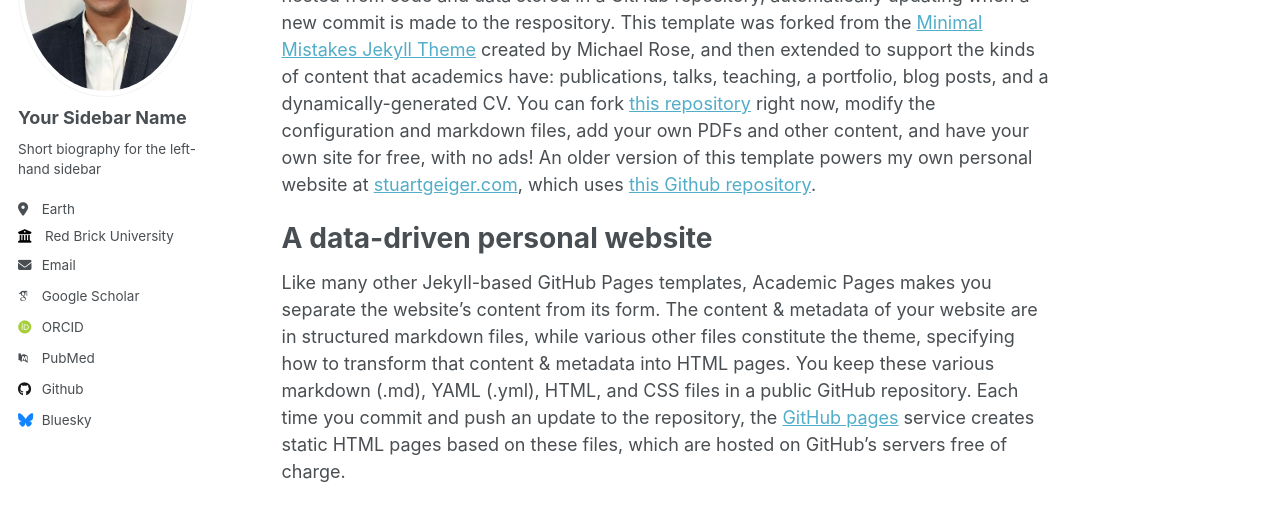
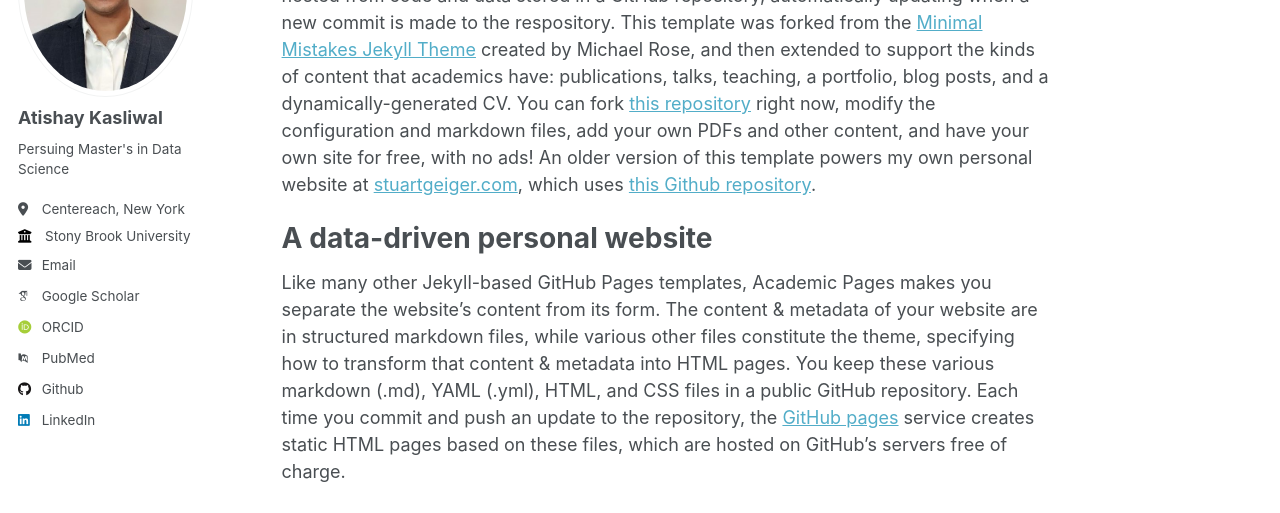
Before and after one commit to atishay-kasliwal/atishay-kasliwal.github.io, a Jekyll site: the page built from _pages/about.md, in a window 1280 px wide. Shown: the part 220-733 px from the top of the page. Built offline with Jekyll 4.4.1, drawn with Linux system fonts in a browser that asks for light colours; some web fonts are replaced.

Commit message:
changing header

```diff
--- a/_config.yml
+++ b/_config.yml
@@ -22,13 +22,13 @@ repository               : "atishay-kasliwal/atishay-kasliwal.github.io"
 author:
   # Biographic information
   avatar           : "profile.png"
-  name             : "Your Sidebar Name"
+  name             : "Atishay Kasliwal"
   pronouns         : # example: "she/her"
-  bio              : "Short biography for the left-hand sidebar"
-  location         : "Earth"
-  employer         : "Red Brick University"
+  bio              : "Persuing Master's in Data Science"
+  location         : "Centereach, New York"
+  employer         : "Stony Brook University"
   uri              : # URL
-  email            : "none@example.org"
+  email            : "katishay@gmail.com"
 
   # Academic websites
   arxiv            : # URL - Update with the correct link to your profile
@@ -43,12 +43,12 @@ author:
   bitbucket        : # Username - Update with your username on the site
   codepen          : # Username
   dribbble         : # Username
-  github           : "academicpages"
+  github           : "atishay-kasliwal"
   kaggle           : # Username
   stackoverflow    : # User number or user number and name (i.e., use "1" or "1/jeff-atwood")
 
   # Social media
-  bluesky          : "bsky.app" # Replace this with you Bluesky username
+  bluesky          : # Replace this with you Bluesky username
   facebook         : # Username
   flickr           : # Username
   foursquare       : # Username
@@ -57,7 +57,7 @@ author:
   keybase          : # Username
   instagram        : # Username
   lastfm           : # Username
-  linkedin         : # Username
+  linkedin         : "atishay-kalsiwal"
   mastodon         : # URL
   medium           : # URL
   pinterest        : # Username
```
